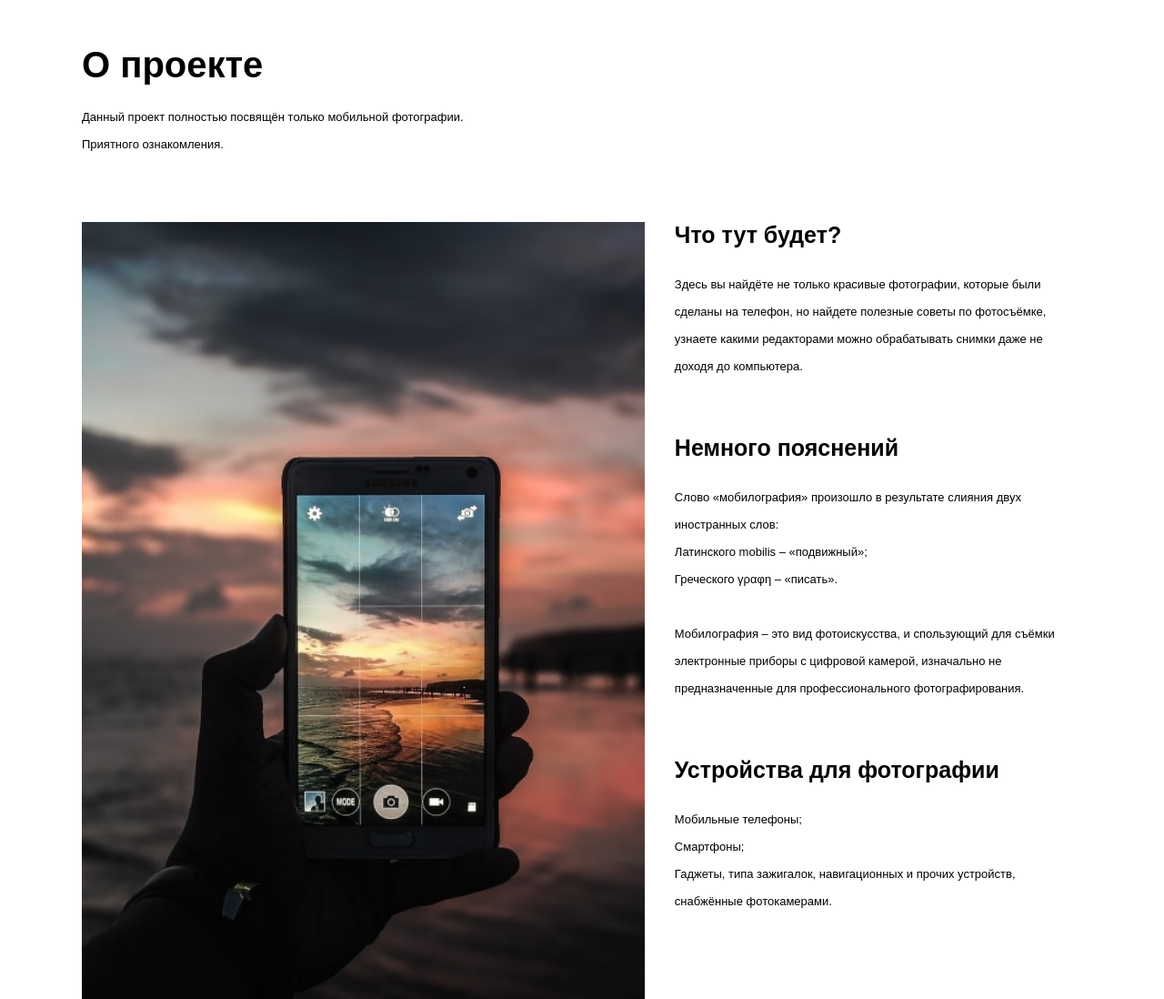
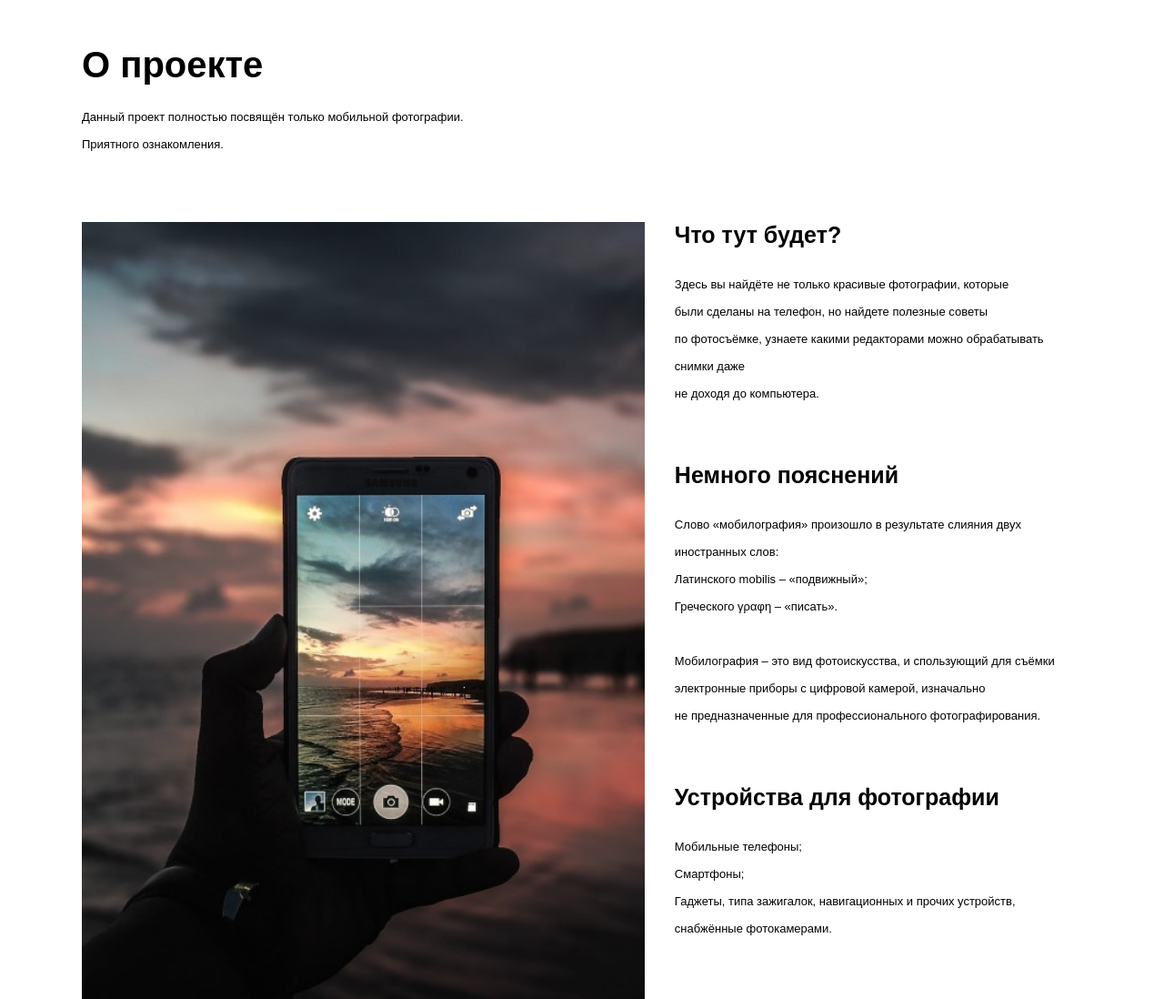
Before and after one commit to Vismut-Kotovskaya/mob.foto, a plain HTML site: page index.html in a window 1280 px wide. Shown: the part 739-1837 px from the top of the page at 91% size. Drawn offline with Linux system fonts and the light colour scheme.

Commit message:
Update index.html

```diff
--- a/index.html
+++ b/index.html
@@ -50,9 +50,9 @@
                 </div>
                 <div class="serv-text">
                     <h4>Что тут будет?</h4>
-                    <p>Здесь вы найдёте не только красивые фотографии, которые
-                        были сделаны на телефон, но найдете полезные советы по фотосъёмке,
-                        узнаете какими редакторами можно обрабатывать снимки даже
+                    <p>Здесь вы найдёте не только красивые фотографии, которые<br>
+                        были сделаны на телефон, но найдете полезные советы <br>по фотосъёмке,
+                        узнаете какими редакторами можно обрабатывать снимки даже<br>
                         не доходя до компьютера. </p>
                     <h4>Немного пояснений</h4>
                     <p>Слово «мобилография» произошло в результате
@@ -62,7 +62,7 @@
                         Греческого γραφη – «писать».<br>
                         <br>Мобилография – это вид фотоискусства, и
                         спользующий для съёмки электронные приборы с
-                        цифровой камерой, изначально не предназначенные
+                        цифровой камерой, изначально<br> не предназначенные
                         для профессионального фотографирования.</p>
                     <h4>Устройства для фотографии</h4>
                     <p>Мобильные телефоны;<br>
```
